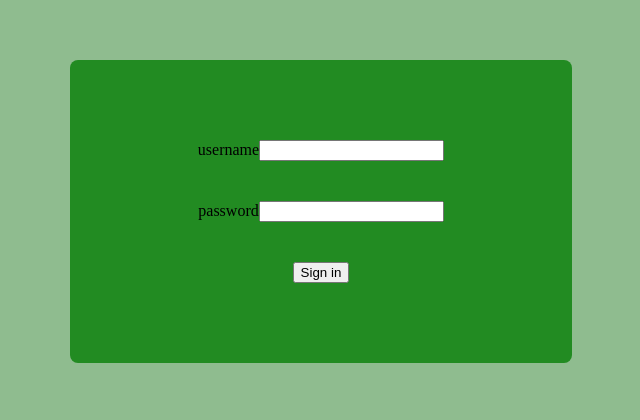
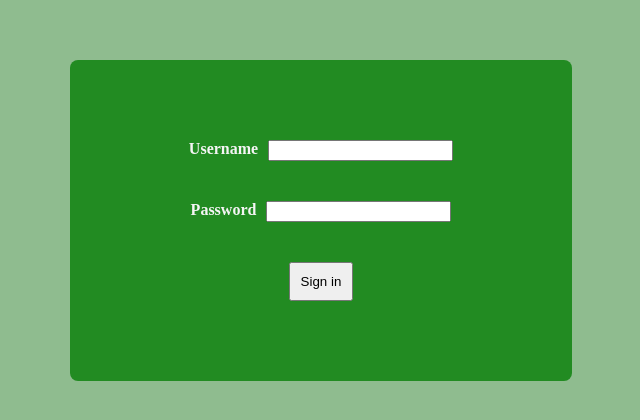
Before and after one commit to GeorgePauly95/chat-application, a React (Vite) app in the folder frontend/: page / in a window 1280 px wide. Shown: the part 240-660 px from the top of the page, without its empty margins (530-1170 px from the left). Built offline with nearby package versions, Linux system fonts and the light colour scheme.

Commit message:
get messages based on group id

```diff
--- a/frontend/src/login.jsx
+++ b/frontend/src/login.jsx
@@ -4,17 +4,16 @@ import { useState } from 'react'
 
 
 function Start() {
-  const [isLoggedIn, setIsLoggedIn] = useState(false)
-
+  const [user_id, setUser_id] = useState(null)
   return (
     <div>
-      {isLoggedIn ? <App /> : <Login isLoggedIn={isLoggedIn} setIsLoggedIn={setIsLoggedIn} />}
+      {user_id != null ? <App user_id={user_id} /> : <Login setUser_id={setUser_id} />}
     </div>
 
   )
 }
 
-function Login({ setIsLoggedIn }) {
+function Login({ setUser_id }) {
 
   function login(e) {
     var username = e.get("username")
@@ -23,25 +22,21 @@ function Login({ setIsLoggedIn }) {
       body: JSON.stringify({ username: username })
     })
       .then(response => response.json())
-      .then(data => {
-        if (data) {
-          setIsLoggedIn(true)
-        }
-      })
+      .then(data => { setUser_id(data["user_id"]) })
   }
 
   return (
     <div className="box_form">
       <form action={login} className='login_form'>
-        <div>
-          <label for="username">username</label>
+        <div className="box_input">
+          <label for="username" className="user_detail">Username</label>
           <input name="username" type='text' />
         </div>
-        <div>
-          <label for="password" type='text'>password</label>
-          <input name="password" />
+        <div className="box_input">
+          <label for="password" className="user_detail">Password</label>
+          <input name="password" type='password' />
         </div>
-        <button type="submit"> Sign in</button>
+        <button type="submit" className="submit_btn"> Sign in</button>
       </form>
     </div>
   )
```
Also changed, not shown: 2 other files (tests, documents, lock files or other folders).
